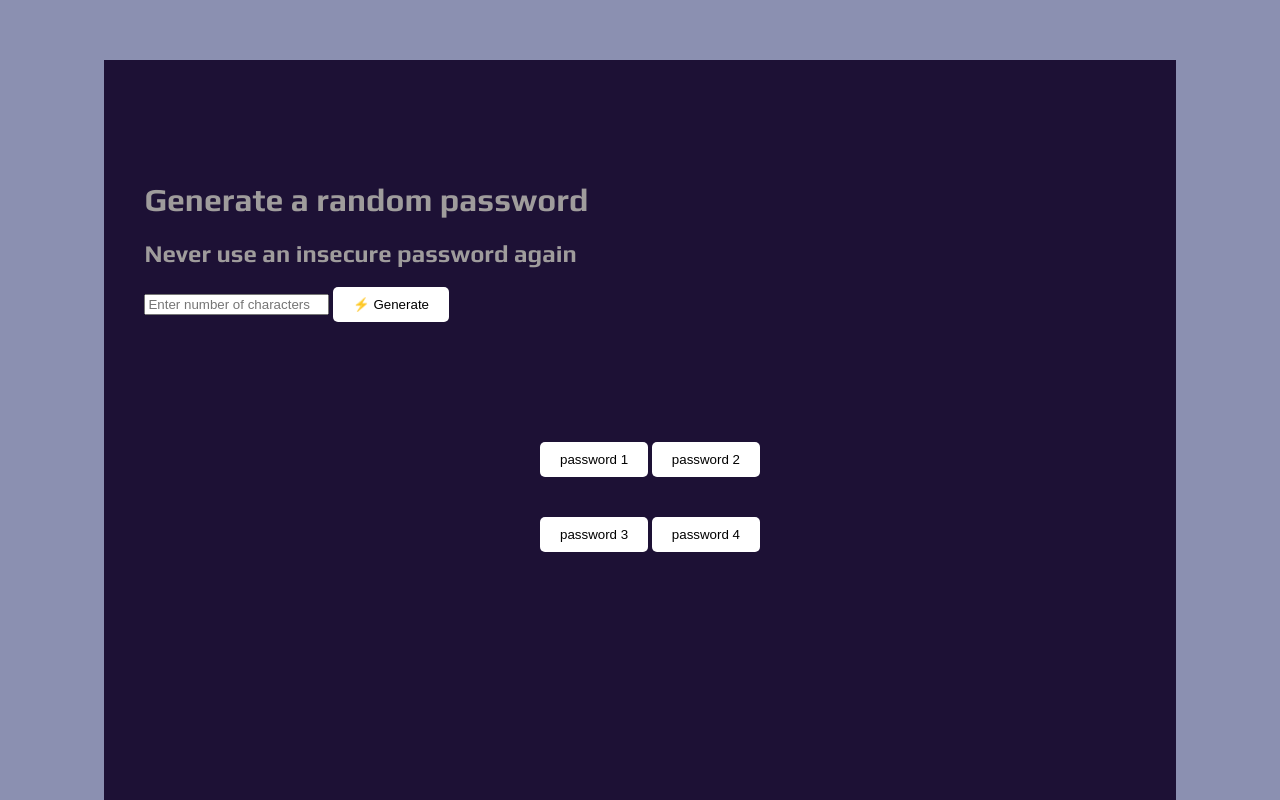
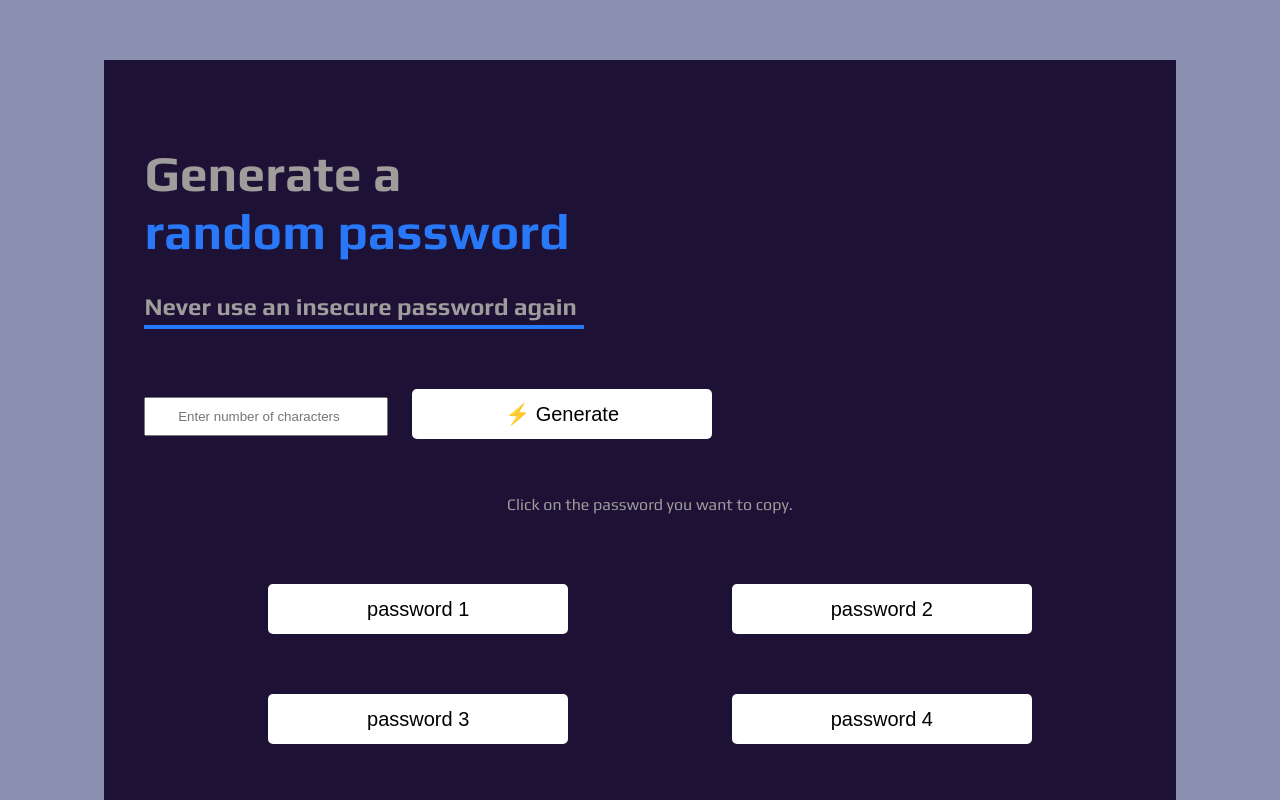
Before and after one commit to abigaildu/password-generator, a plain HTML site: page index.html in a window 1280 px wide. Shown: the top 800 px of the page. Drawn offline with Linux system fonts and the light colour scheme.

Commit message:
Added CSS styling

```diff
--- a/index.css
+++ b/index.css
@@ -4,26 +4,66 @@ body {
     font-family: "Play", sans-serif;
 }
 
+h1 {
+    font-size: 50px;
+}
+
+p {
+    text-align: center;
+}
+
+#random-password {
+    color: #2878f7;
+}
+
+h2 {
+    padding-bottom: 5px;
+    border-bottom: 4px solid #2878f7;
+    width: 440px;
+}
+
 .main {
     background: #1d1135;
-    padding: 100px 20px 250px 40px ;
+    padding: 50px 20px 250px 40px ;
     width: 80%;
     height:80%;
     margin: 60px auto;
 }
 
+.row {
+    margin-top: 40px;
+}
+
 .passwords {
-    margin-top: 80px;
+    margin-top: 50px;
     margin-bottom: 0px;
     margin: 80px auto px auto;
     display: block;
     text-align: center;
 }
 
+
+input {
+    padding: 10px 20px;
+    width: 200px;
+    text-align: center;
+}
+
+#generate-btn {
+    margin-left: 20px;
+}
+
 button {
     background: white;
     padding: 10px 20px;
-    margin-bottom: 40px;
+    margin: 20px 80px 40px 80px;
     border-radius: 5px;
     border: none;
+    font-size: 20px;
+    width: 300px;
+    height: 50px;
 }
+
+button:hover {
+    background: rgb(115, 108, 108);
+}
--- a/index.html
+++ b/index.html
@@ -8,11 +8,14 @@
     </head>
 <body>
     <div class = "main">
-        <h1>Generate a random password</h1>
+        <h1>Generate a<br><span id = "random-password">random password</span></br></h1>
         <h2>Never use an insecure password again</h2>
-        <input id = "password-length" type = "number" placeholder="Enter number of characters">
-        <button onclick = "renderPassword()">⚡ Generate</button>
-        <div class="passwords">
+        <div class = "row">
+            <input id = "password-length" type = "number" placeholder="Enter number of characters">
+            <button id = "generate-btn" onclick = "renderPassword()">⚡ Generate</button>
+        </div>
+            <p>Click on the password you want to copy.</p>
+            <div class="passwords">
             <div>
                 <button id="password-el-one">password 1</button>
                 <button id="password-el-two">password 2</button>
```
